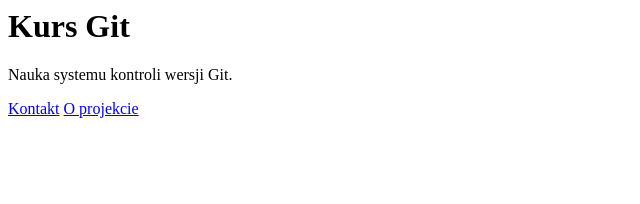
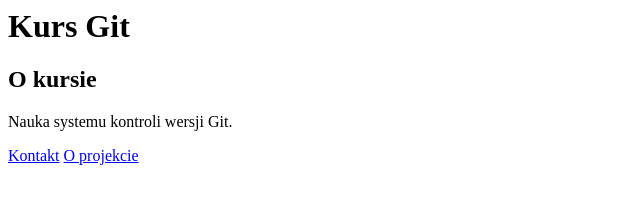
Before and after one commit to Adam21241/kurs-git, a plain HTML site: page index.html in a window 1280 px wide. Shown: the whole page, without its empty margins (0-640 px from the left). Drawn offline with Linux system fonts and the light colour scheme.

Commit message:
Dodanie nagłówka strony

```diff
--- a/index.html
+++ b/index.html
@@ -1,4 +1,5 @@
 <h1>Kurs Git</h1>
+<h2>O kursie</h2>
 <p>Nauka systemu kontroli wersji Git.</p>
 <a href="contact.html">Kontakt</a>
 <a href="about.html">O projekcie</a>
```
